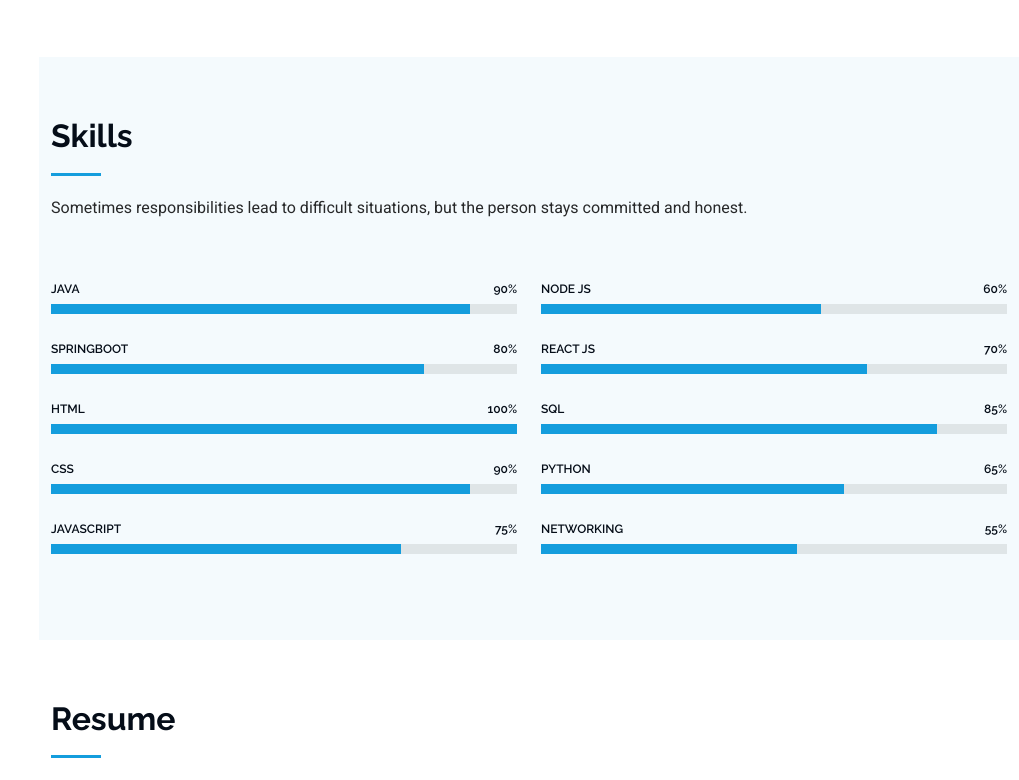
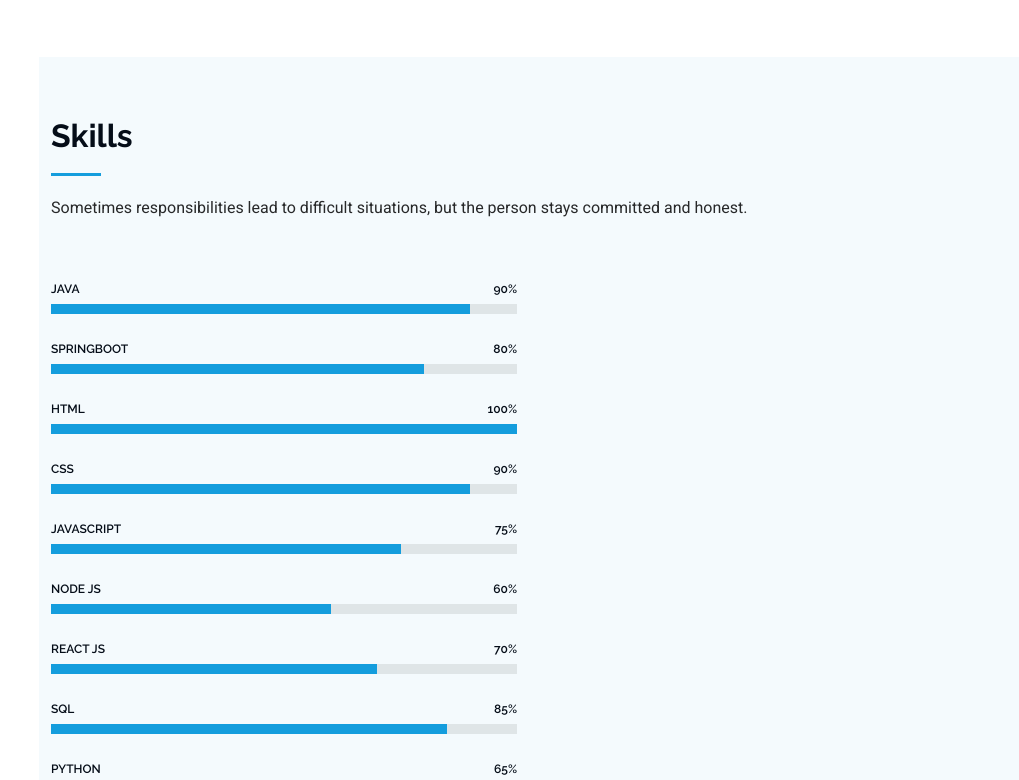
Before and after one commit to Prasad-29/prasad-29.github.io, a plain HTML site: page index.html in a window 1280 px wide. Shown: the part 1526-2306 px from the top of the page, without its empty margins (261-1280 px from the left). Drawn offline with Linux system fonts and the light colour scheme.

Commit message:
update
update content

```diff
--- a/index.html
+++ b/index.html
@@ -175,10 +175,6 @@
                 <div class="progress-bar" role="progressbar" aria-valuenow="75" aria-valuemin="0" aria-valuemax="100"></div>
               </div>
             </div><!-- End Skills Item -->
-
-          </div>
-
-          <div class="col-lg-6">
 
             <div class="progress">
               <span class="skill"><span>NODE JS</span> <i class="val">60%</i></span>
```
